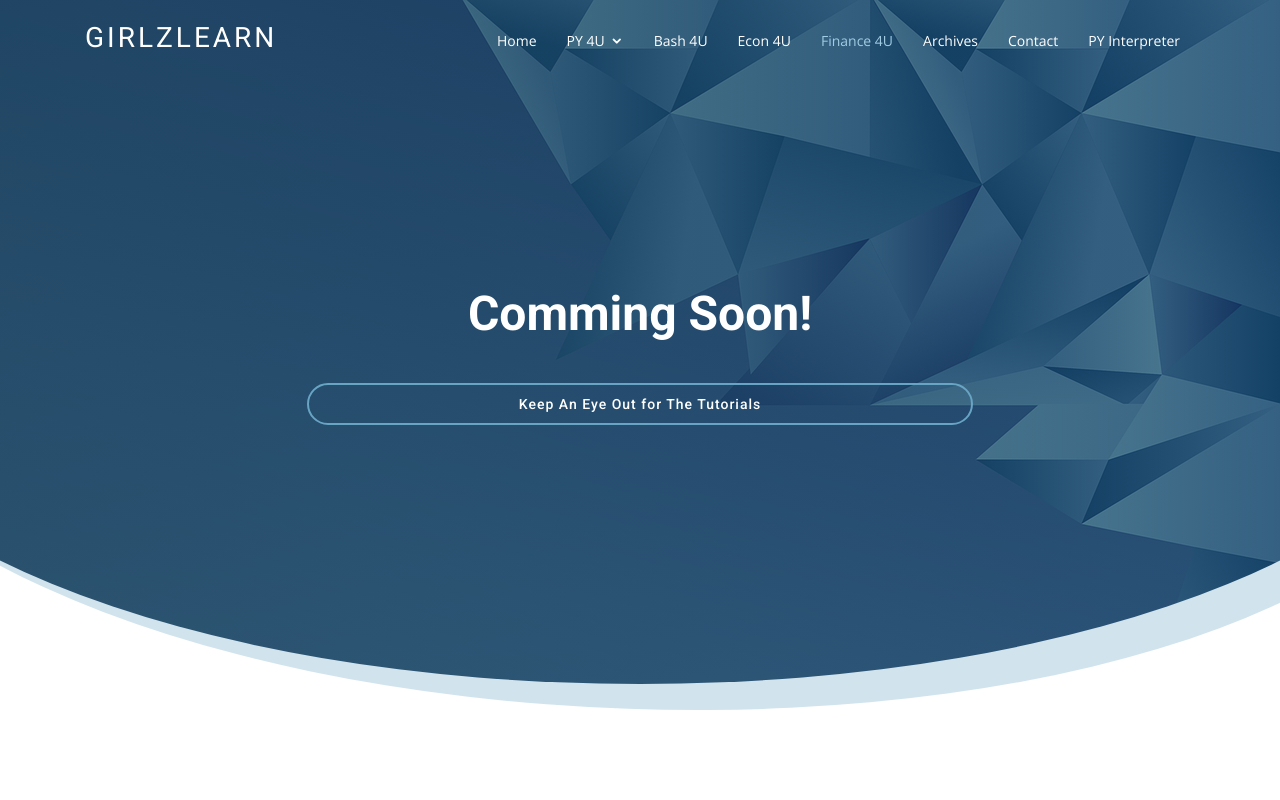
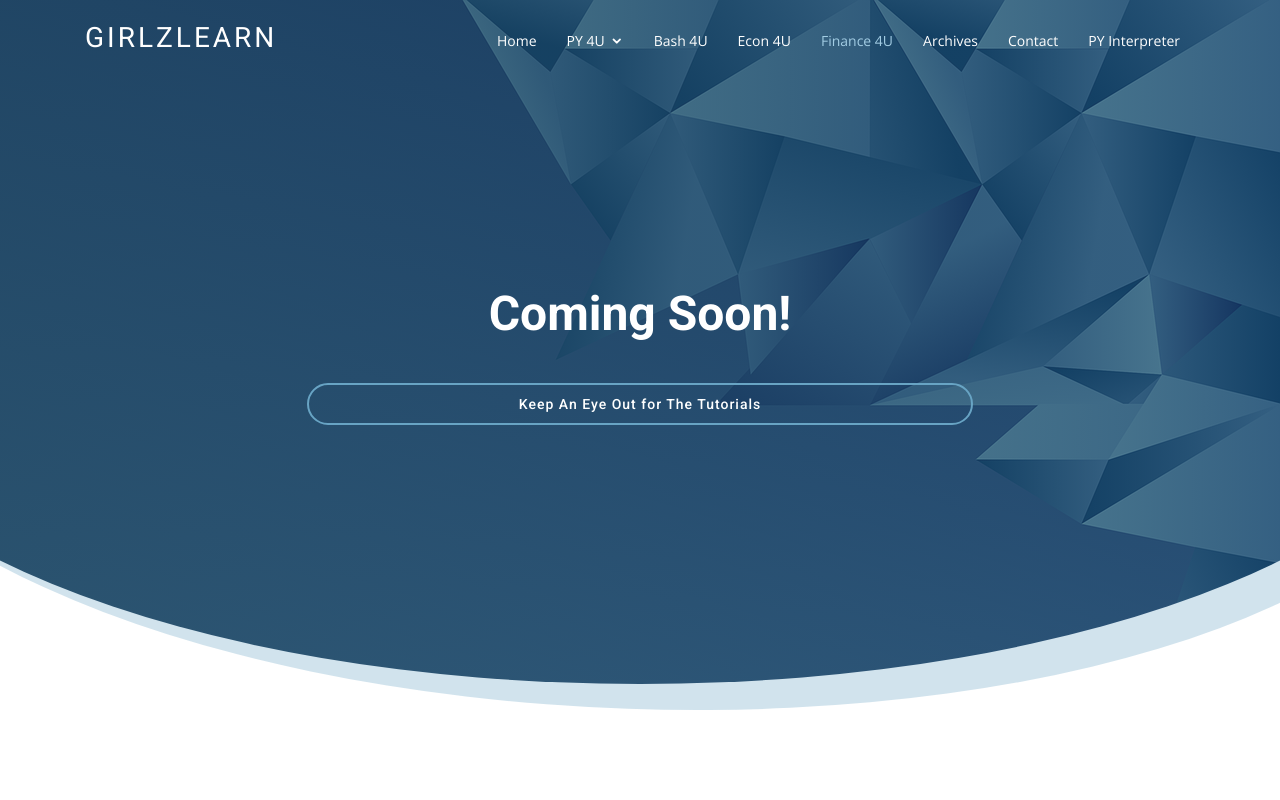
Before and after one commit to GirlzLearn/GirlzLearn.github.io, a plain HTML site: page Fin.html in a window 1280 px wide. Shown: the top 800 px of the page. Drawn offline with nearby package versions, Linux system fonts and the light colour scheme.

Commit message:
Update Coming Soon in Fin.html

```diff
--- a/Fin.html
+++ b/Fin.html
@@ -65,7 +65,7 @@
       <!-- Slide 1 -->
       <div class="carousel-item active">
         <div class="carousel-container">
-          <h2 class="animate__animated animate__fadeInDown">Comming Soon!</h2>
+          <h2 class="animate__animated animate__fadeInDown">Coming Soon!</h2>
             <p class="btn-get-started animate__animated animate__fadeInUp">Keep An Eye Out for The Tutorials</p>
         </div>
       </div>
```
